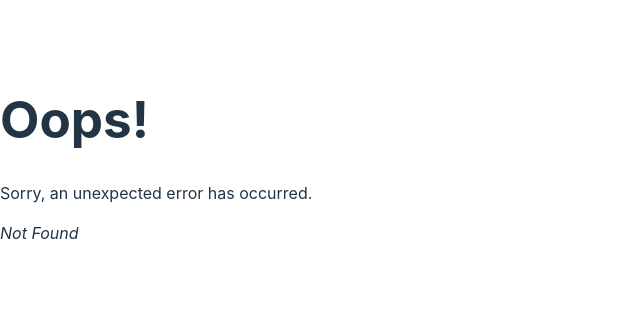
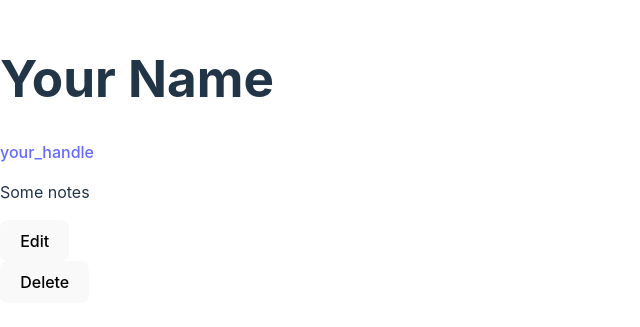
Before and after one commit to shonocode/roomCleanerSimulator, a React (Vite) app: page /free-mode in a window 1280 px wide. Before the commit this address had no page. Shown: the part 241-568 px from the top of the page, without its empty margins (0-640 px from the left). Built offline with nearby package versions, Linux system fonts and the light colour scheme.

Commit message:
add page

```diff
--- a/src/main.tsx
+++ b/src/main.tsx
@@ -7,12 +7,17 @@ import {
 import "./index.css";
 import Root from "./routes/root.tsx";
 import ErrorPage from "./error-page.tsx";
+import FreeMode from "./routes/free-mode.tsx";
 
 const router = createBrowserRouter([
   {
     path: "/",
     element: <Root />,
     errorElement: <ErrorPage />,
+  },
+  {
+    path: "free-mode",
+    element: <FreeMode />,
   },
 ]);
 
--- /dev/null
+++ b/src/routes/free-mode.tsx
@@ -0,0 +1,64 @@
+import { Form } from "react-router-dom";
+
+export default function FreeMode() {
+  const contact = {
+    first: "Your",
+    last: "Name",
+    avatar: "https://placekitten.com/g/200/200",
+    twitter: "your_handle",
+    notes: "Some notes",
+    favorite: true,
+  };
+
+  return (
+    <div id="contact">
+
+
+      <div>
+        <h1>
+          {contact.first || contact.last ? (
+            <>
+              {contact.first} {contact.last}
+            </>
+          ) : (
+            <i>No Name</i>
+          )}{" "}
+        </h1>
+
+        {contact.twitter && (
+          <p>
+            <a
+              target="_blank"
+              href={`https://twitter.com/${contact.twitter}`}
+            >
+              {contact.twitter}
+            </a>
+          </p>
+        )}
+
+        {contact.notes && <p>{contact.notes}</p>}
+
+        <div>
+          <Form action="edit">
+            <button type="submit">Edit</button>
+          </Form>
+          <Form
+            method="post"
+            action="destroy"
+            onSubmit={(event) => {
+              if (
+                !confirm(
+                  "Please confirm you want to delete this record."
+                )
+              ) {
+                event.preventDefault();
+              }
+            }}
+          >
+            <button type="submit">Delete</button>
+          </Form>
+        </div>
+      </div>
+    </div>
+  );
+}
```
